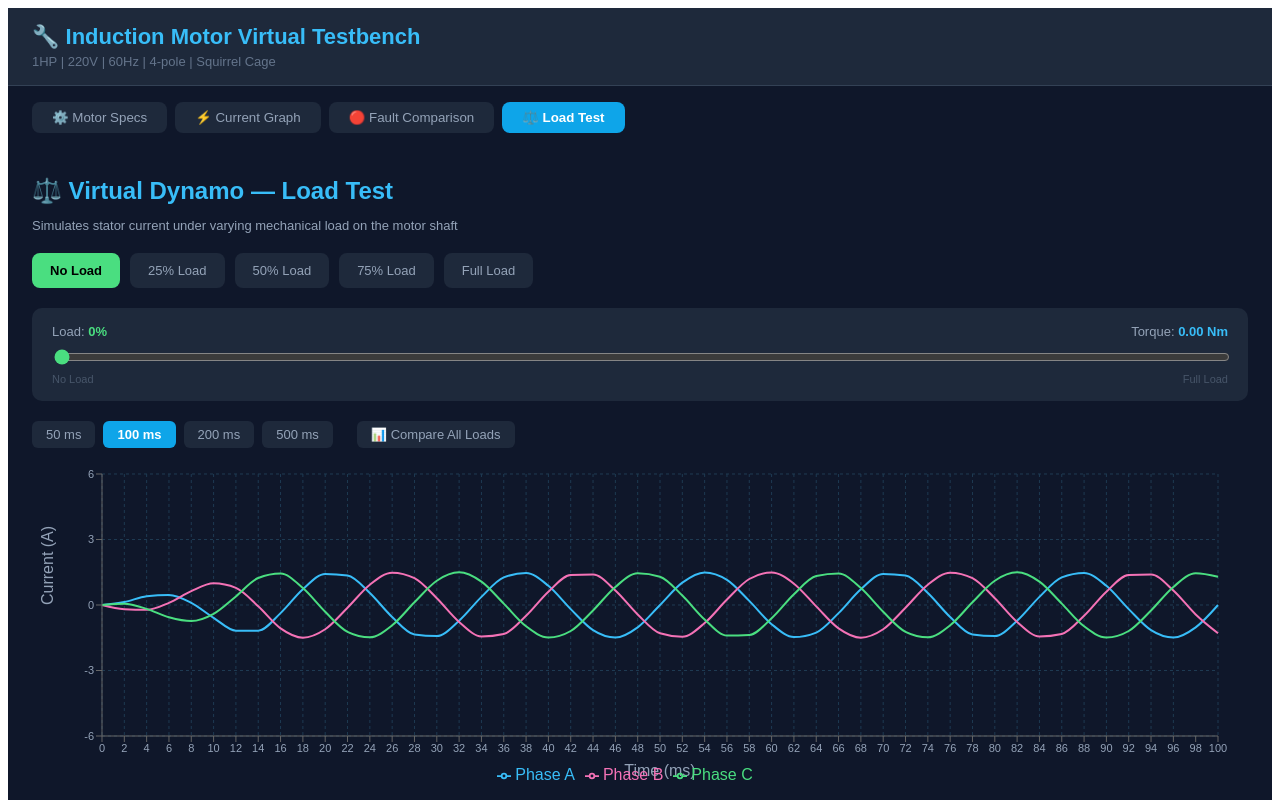
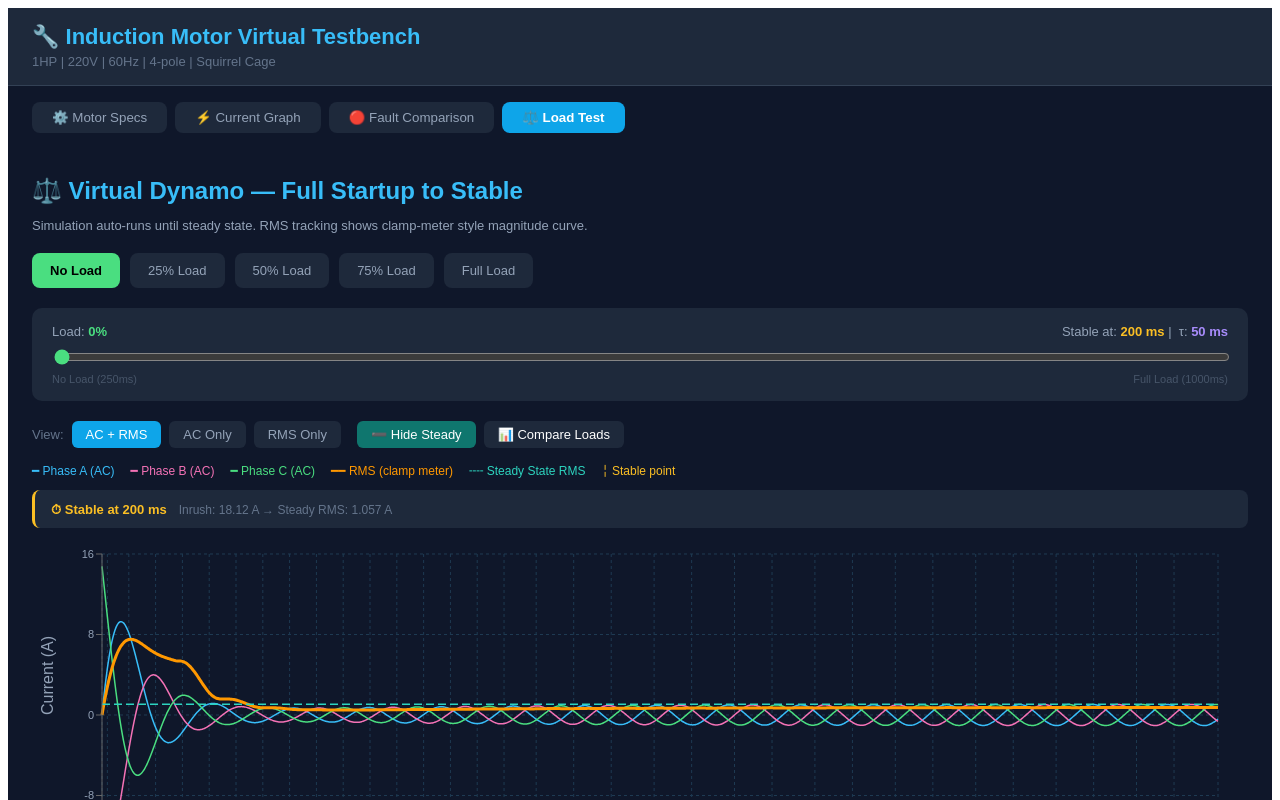
Before and after one commit to jwkimsmec/electric-motor-simulation, a React (Vite) app: page / in a window 1280 px wide. Both pictures are taken after a click on the button "⚖️ Load Test". Shown: the top 800 px of the page. Built offline with nearby package versions, Linux system fonts and the light colour scheme.

Commit message:
Add live RMS tracking line - clamp meter style view

```diff
--- a/src/components/LoadTest.jsx
+++ b/src/components/LoadTest.jsx
@@ -1,90 +1,124 @@
 import { useState, useEffect } from "react";
 import {
   LineChart, Line, XAxis, YAxis, CartesianGrid, Tooltip, Legend, ResponsiveContainer,
-  BarChart, Bar
+  BarChart, Bar, ReferenceLine
 } from "recharts";
 import { MOTOR } from "../motorParams.js";
 
-function generateLoadData(duration, loadPercent) {
+function getTimeToStable(loadPercent) {
+  const loadFactor = loadPercent / 100;
+  const tau_mech = 0.05 + loadFactor * 0.15;
+  return parseFloat((tau_mech * 5).toFixed(3));
+}
+
+function generateLoadData(loadPercent) {
   const data = [];
-  const omega = 2 * Math.PI * MOTOR.frequency;
+  const omega     = 2 * Math.PI * MOTOR.frequency;
+  const loadFactor = loadPercent / 100;
 
-  // Load affects current magnitude and slip
-  const loadFactor = loadPercent / 100;
-  const I_noload = MOTOR.current_low * 0.35;       // no-load current ~35% of rated
-  const I_load = I_noload + (MOTOR.current_low - I_noload) * loadFactor;
-  const peak = I_load * Math.sqrt(2);
+  const I_noload  = MOTOR.current_low * 0.35;
+  const I_rated   = MOTOR.current_low;
+  const I_startup = MOTOR.current_low * 6.0;
+  const I_steady  = I_noload + (I_rated - I_noload) * loadFactor;
 
-  // Slip increases with load
-  const slip = MOTOR.slip * loadFactor + 0.005;
-  const rpm = MOTOR.rpm_sync * (1 - slip);
+  const tau_mech  = 0.05 + loadFactor * 0.15;
+  const tau_elec  = 0.008;
+  const slip_steady = 0.005 + MOTOR.slip * loadFactor;
+  const rpm_steady  = MOTOR.rpm_sync * (1 - slip_steady);
+  const ripple      = loadFactor * 0.03;
 
-  // Small torque ripple at load
-  const ripple = loadFactor * 0.04;
+  const duration    = tau_mech * 5;
+  const stableTime  = parseFloat((tau_mech * 4 * 1000).toFixed(0));
 
-  const steps = Math.floor(duration * MOTOR.sample_rate);
+  const steps      = Math.floor(duration * MOTOR.sample_rate);
+  const downsample = Math.max(1, Math.floor(steps / 1000));
+
+  // RMS window: one full cycle = 1/60s samples
+  const rmsWindow  = Math.floor(MOTOR.sample_rate / MOTOR.frequency);
+  const iA_buffer  = [];
+
   for (let i = 0; i <= steps; i++) {
-    const t = i / MOTOR.sample_rate;
-    const env = t < 0.015 ? t / 0.015 : 1;
-    const r = 1 + ripple * Math.sin(2 * Math.PI * (rpm / 60) * MOTOR.poles / 2 * t);
+    const t         = i / MOTOR.sample_rate;
+    const inrush    = (I_startup - I_steady) * Math.exp(-t / tau_elec);
+    const transient = I_steady * (1 - Math.exp(-t / tau_mech));
+    const I_env     = inrush + transient;
 
-    if (i % 100 === 0) {
+    const slip_inst = Math.exp(-t / tau_mech) + slip_steady * (1 - Math.exp(-t / tau_mech));
+    const phase_acc = 2 * Math.PI * MOTOR.frequency * t * (1 - slip_inst * 0.3);
+    const r         = 1 + ripple * Math.sin(2 * Math.PI * (rpm_steady / 60) * MOTOR.poles / 2 * t);
+
+    const ia = I_env * r * Math.sin(phase_acc);
+
+    // Rolling RMS buffer (one cycle window)
+    iA_buffer.push(ia);
+    if (iA_buffer.length > rmsWindow) iA_buffer.shift();
+    const rms = Math.sqrt(iA_buffer.reduce((s, v) => s + v * v, 0) / iA_buffer.length);
+
+    if (i % downsample === 0) {
       data.push({
-        t: parseFloat((t * 1000).toFixed(3)),
-        IA: parseFloat((env * peak * r * Math.sin(omega * t)).toFixed(4)),
-        IB: parseFloat((env * peak * r * Math.sin(omega * t - (2 * Math.PI) / 3)).toFixed(4)),
-        IC: parseFloat((env * peak * r * Math.sin(omega * t + (2 * Math.PI) / 3)).toFixed(4)),
+        t:          parseFloat((t * 1000).toFixed(2)),
+        IA:         parseFloat(ia.toFixed(4)),
+        IB:         parseFloat((I_env * r * Math.sin(phase_acc - (2 * Math.PI) / 3)).toFixed(4)),
+        IC:         parseFloat((I_env * r * Math.sin(phase_acc + (2 * Math.PI) / 3)).toFixed(4)),
+        I_envelope: parseFloat(I_env.toFixed(4)),
+        I_steady:   parseFloat(I_steady.toFixed(4)),
+        I_rms_live: parseFloat(rms.toFixed(4)),
       });
     }
   }
-  return { data, I_rms: parseFloat(I_load.toFixed(3)), rpm: parseFloat(rpm.toFixed(1)), slip: parseFloat((slip * 100).toFixed(2)) };
+
+  return {
+    data,
+    I_rms:      parseFloat(I_steady.toFixed(3)),
+    I_start:    parseFloat(I_startup.toFixed(3)),
+    rpm:        parseFloat(rpm_steady.toFixed(1)),
+    slip:       parseFloat((slip_steady * 100).toFixed(2)),
+    duration:   parseFloat((duration * 1000).toFixed(0)),
+    stableTime,
+    tau_mech:   parseFloat((tau_mech * 1000).toFixed(0)),
+  };
 }
 
 const LOAD_PRESETS = [
-  { label: "No Load",    value: 0,   color: "#4ade80" },
-  { label: "25% Load",   value: 25,  color: "#a3e635" },
-  { label: "50% Load",   value: 50,  color: "#facc15" },
-  { label: "75% Load",   value: 75,  color: "#fb923c" },
-  { label: "Full Load",  value: 100, color: "#ef4444" },
+  { label: "No Load",   value: 0,   color: "#4ade80" },
+  { label: "25% Load",  value: 25,  color: "#a3e635" },
+  { label: "50% Load",  value: 50,  color: "#facc15" },
+  { label: "75% Load",  value: 75,  color: "#fb923c" },
+  { label: "Full Load", value: 100, color: "#ef4444" },
 ];
 
 export default function LoadTest() {
-  const [loadPercent, setLoadPercent] = useState(0);
-  const [duration, setDuration] = useState(0.1);
-  const [result, setResult] = useState({ data: [], I_rms: 0, rpm: 0, slip: 0 });
-  const [compareMode, setCompareMode] = useState(false);
-  const [compareData, setCompareData] = useState([]);
+  const [loadPercent,  setLoadPercent]  = useState(0);
+  const [result,       setResult]       = useState({ data: [], I_rms: 0, I_start: 0, rpm: 0, slip: 0, duration: 0, stableTime: 0, tau_mech: 0 });
+  const [showAC,       setShowAC]       = useState(true);
+  const [showEnvelope, setShowEnvelope] = useState(false);
+  const [showRMS,      setShowRMS]      = useState(true);
+  const [showSteady,   setShowSteady]   = useState(true);
+  const [compareMode,  setCompareMode]  = useState(false);
+  const [compareData,  setCompareData]  = useState([]);
+  const [viewMode,     setViewMode]     = useState("both"); // "both" | "ac" | "rms"
 
   useEffect(() => {
-    const r = generateLoadData(duration, loadPercent);
-    setResult(r);
-  }, [duration, loadPercent]);
+    setResult(generateLoadData(loadPercent));
+  }, [loadPercent]);
 
   useEffect(() => {
-    // Build bar chart data for all load levels
-    const bars = LOAD_PRESETS.map(p => {
-      const r = generateLoadData(0.1, p.value);
-      return {
-        load: p.label,
-        current: r.I_rms,
-        rpm: r.rpm,
-        slip: r.slip,
-        fill: p.color,
-      };
-    });
-    setCompareData(bars);
+    setCompareData(LOAD_PRESETS.map(p => {
+      const r = generateLoadData(p.value);
+      return { load: p.label, current: r.I_rms, rpm: r.rpm, stableTime: r.stableTime, color: p.color };
+    }));
   }, []);
 
   const preset = LOAD_PRESETS.find(p => p.value === loadPercent) || LOAD_PRESETS[0];
 
   return (
     <div>
-      <h2 style={{ color: "#38bdf8", marginBottom: 4 }}>⚖️ Virtual Dynamo — Load Test</h2>
+      <h2 style={{ color: "#38bdf8", marginBottom: 4 }}>⚖️ Virtual Dynamo — Full Startup to Stable</h2>
       <p style={{ color: "#94a3b8", fontSize: 13, marginBottom: 20 }}>
-        Simulates stator current under varying mechanical load on the motor shaft
+        Simulation auto-runs until steady state. RMS tracking shows clamp-meter style magnitude curve.
       </p>
 
-      {/* Load preset buttons */}
+      {/* Load presets */}
       <div style={{ display: "flex", gap: 10, marginBottom: 20, flexWrap: "wrap" }}>
         {LOAD_PRESETS.map(p => (
           <button key={p.value} onClick={() => setLoadPercent(p.value)}
@@ -92,8 +126,7 @@ export default function LoadTest() {
               padding: "10px 18px", borderRadius: 8, border: "none", cursor: "pointer",
               background: loadPercent === p.value ? p.color : "#1e293b",
               color: loadPercent === p.value ? "#000" : "#94a3b8",
-              fontWeight: loadPercent === p.value ? "bold" : "normal",
-              fontSize: 13
+              fontWeight: loadPercent === p.value ? "bold" : "normal", fontSize: 13
             }}>
             {p.label}
           </button>
@@ -103,43 +136,85 @@ export default function LoadTest() {
       {/* Slider */}
       <div style={{ background: "#1e293b", borderRadius: 10, padding: "16px 20px", marginBottom: 20 }}>
         <div style={{ display: "flex", justifyContent: "space-between", marginBottom: 8 }}>
-          <span style={{ color: "#94a3b8", fontSize: 13 }}>Load: <strong style={{ color: preset.color }}>{loadPercent}%</strong></span>
-          <span style={{ color: "#94a3b8", fontSize: 13 }}>Torque: <strong style={{ color: "#38bdf8" }}>{(MOTOR.torque_nm * loadPercent / 100).toFixed(2)} Nm</strong></span>
+          <span style={{ color: "#94a3b8", fontSize: 13 }}>
+            Load: <strong style={{ color: preset.color }}>{loadPercent}%</strong>
+          </span>
+          <span style={{ color: "#94a3b8", fontSize: 13 }}>
+            Stable at: <strong style={{ color: "#fbbf24" }}>{result.stableTime} ms</strong>
+            &nbsp;|&nbsp; τ: <strong style={{ color: "#a78bfa" }}>{result.tau_mech} ms</strong>
+          </span>
         </div>
         <input type="range" min="0" max="100" value={loadPercent}
           onChange={e => setLoadPercent(Number(e.target.value))}
           style={{ width: "100%", accentColor: preset.color }} />
         <div style={{ display: "flex", justifyContent: "space-between", fontSize: 11, color: "#475569", marginTop: 4 }}>
-          <span>No Load</span><span>Full Load</span>
+          <span>No Load (250ms)</span><span>Full Load (1000ms)</span>
         </div>
       </div>
 
-      {/* Time window */}
-      <div style={{ display: "flex", gap: 8, marginBottom: 16 }}>
-        {[0.05, 0.1, 0.2, 0.5].map(d => (
-          <button key={d} onClick={() => setDuration(d)}
+      {/* View mode */}
+      <div style={{ display: "flex", gap: 8, marginBottom: 16, flexWrap: "wrap" }}>
+        <span style={{ color: "#64748b", fontSize: 13, alignSelf: "center" }}>View:</span>
+        {[
+          { id: "both", label: "AC + RMS" },
+          { id: "ac",   label: "AC Only" },
+          { id: "rms",  label: "RMS Only" },
+        ].map(v => (
+          <button key={v.id} onClick={() => setViewMode(v.id)}
             style={{
               padding: "6px 14px", borderRadius: 6, border: "none", cursor: "pointer",
-              background: duration === d ? "#0ea5e9" : "#1e293b",
-              color: duration === d ? "#fff" : "#94a3b8",
-              fontWeight: duration === d ? "bold" : "normal", fontSize: 13
+              background: viewMode === v.id ? "#0ea5e9" : "#1e293b",
+              color: viewMode === v.id ? "#fff" : "#94a3b8", fontSize: 13
             }}>
-            {d * 1000} ms
+            {v.label}
           </button>
         ))}
-
+        <button onClick={() => setShowSteady(!showSteady)}
+          style={{
+            padding: "6px 14px", borderRadius: 6, border: "none", cursor: "pointer",
+            background: showSteady ? "#0f766e" : "#1e293b", color: "#fff", fontSize: 13, marginLeft: 8
+          }}>
+          {showSteady ? "➖ Hide Steady" : "➖ Show Steady"}
+        </button>
         <button onClick={() => setCompareMode(!compareMode)}
           style={{
             padding: "6px 14px", borderRadius: 6, border: "none", cursor: "pointer",
-            background: compareMode ? "#7c3aed" : "#1e293b",
-            color: compareMode ? "#fff" : "#94a3b8", fontSize: 13, marginLeft: 16
+            background: compareMode ? "#7c3aed" : "#1e293b", color: "#fff", fontSize: 13
           }}>
-          📊 {compareMode ? "Hide Compare" : "Compare All Loads"}
+          📊 {compareMode ? "Hide Compare" : "Compare Loads"}
         </button>
       </div>
 
-      {/* Current waveform */}
-      <ResponsiveContainer width="100%" height={340}>
+      {/* Legend explanation */}
+      <div style={{ display: "flex", gap: 16, marginBottom: 12, flexWrap: "wrap" }}>
+        {viewMode !== "rms" && (
+          <>
+            <span style={{ fontSize: 12, color: "#38bdf8" }}>━ Phase A (AC)</span>
+            <span style={{ fontSize: 12, color: "#f472b6" }}>━ Phase B (AC)</span>
+            <span style={{ fontSize: 12, color: "#4ade80" }}>━ Phase C (AC)</span>
+          </>
+        )}
+        {viewMode !== "ac" && (
+          <span style={{ fontSize: 12, color: "#ff9800" }}>━━ RMS (clamp meter)</span>
+        )}
+        {showSteady && (
+          <span style={{ fontSize: 12, color: "#2dd4bf" }}>╌╌ Steady State RMS</span>
+        )}
+        <span style={{ fontSize: 12, color: "#fbbf24" }}>╎ Stable point</span>
+      </div>
+
+      {/* Stable marker info */}
+      <div style={{ background: "#1e293b", borderRadius: 8, padding: "10px 16px", marginBottom: 16, borderLeft: "3px solid #fbbf24" }}>
+        <span style={{ color: "#fbbf24", fontWeight: "bold", fontSize: 13 }}>
+          ⏱ Stable at {result.stableTime} ms
+        </span>
+        <span style={{ color: "#64748b", fontSize: 12, marginLeft: 12 }}>
+          Inrush: {result.I_start} A → Steady RMS: {result.I_rms} A
+        </span>
+      </div>
+
+      {/* Chart */}
+      <ResponsiveContainer width="100%" height={400}>
         <LineChart data={result.data} margin={{ top: 10, right: 30, left: 10, bottom: 20 }}>
           <CartesianGrid strokeDasharray="3 3" stroke="#1e3a52" />
           <XAxis dataKey="t"
@@ -147,27 +222,45 @@ export default function LoadTest() {
             tick={{ fill: "#94a3b8", fontSize: 11 }} />
           <YAxis
             label={{ value: "Current (A)", angle: -90, position: "insideLeft", fill: "#94a3b8" }}
-            tick={{ fill: "#94a3b8", fontSize: 11 }} domain={[-6, 6]} />
+            tick={{ fill: "#94a3b8", fontSize: 11 }} />
           <Tooltip
             contentStyle={{ background: "#1e293b", border: "1px solid #334155", color: "#e2e8f0" }}
-            formatter={(v, name) => [v + " A", name]}
+            formatter={(v, name) => [parseFloat(v).toFixed(3) + " A", name]}
             labelFormatter={l => "t = " + l + " ms"} />
           <Legend wrapperStyle={{ color: "#94a3b8" }} />
-          <Line type="monotone" dataKey="IA" stroke="#38bdf8" dot={false} strokeWidth={2} name="Phase A" />
-          <Line type="monotone" dataKey="IB" stroke="#f472b6" dot={false} strokeWidth={2} name="Phase B" />
-          <Line type="monotone" dataKey="IC" stroke="#4ade80" dot={false} strokeWidth={2} name="Phase C" />
+
+          <ReferenceLine x={result.stableTime} stroke="#fbbf24" strokeDasharray="6 3"
+            label={{ value: "Stable", fill: "#fbbf24", fontSize: 11, position: "top" }} />
+
+          {viewMode !== "rms" && <>
+            <Line type="monotone" dataKey="IA" stroke="#38bdf8" dot={false} strokeWidth={1.5} name="Phase A" />
+            <Line type="monotone" dataKey="IB" stroke="#f472b6" dot={false} strokeWidth={1.5} name="Phase B" />
+            <Line type="monotone" dataKey="IC" stroke="#4ade80" dot={false} strokeWidth={1.5} name="Phase C" />
+          </>}
+
+          {viewMode !== "ac" && (
+            <Line type="monotone" dataKey="I_rms_live" stroke="#ff9800" dot={false}
+              strokeWidth={3} name="RMS (live)" />
+          )}
+
+          {showSteady && (
+            <Line type="monotone" dataKey="I_steady" stroke="#2dd4bf" dot={false}
+              strokeWidth={1.5} strokeDasharray="8 4" name="Steady RMS" />
+          )}
         </LineChart>
       </ResponsiveContainer>
 
       {/* Stats */}
       <div style={{ display: "flex", gap: 14, marginTop: 20, flexWrap: "wrap" }}>
         {[
-          ["Load",       loadPercent + "%",               preset.color],
-          ["RMS Current", result.I_rms + " A",            "#38bdf8"],
-          ["Speed",      result.rpm + " rpm",             "#a78bfa"],
-          ["Slip",       result.slip + "%",               "#fb923c"],
-          ["Torque",     (MOTOR.torque_nm * loadPercent / 100).toFixed(2) + " Nm", "#facc15"],
-          ["Power Out",  (MOTOR.power_w * loadPercent / 100).toFixed(0) + " W",   "#4ade80"],
+          ["Load",           loadPercent + "%",                                preset.color],
+          ["Inrush Current", result.I_start + " A",                           "#ef4444"],
+          ["Steady RMS",     result.I_rms + " A",                             "#38bdf8"],
+          ["Stable Time",    result.stableTime + " ms",                       "#fbbf24"],
+          ["Speed",          result.rpm + " rpm",                             "#a78bfa"],
+          ["Slip",           result.slip + "%",                               "#fb923c"],
+          ["τ mech",         result.tau_mech + " ms",                         "#64748b"],
+          ["Power Out",      (MOTOR.power_w * loadPercent / 100).toFixed(0) + " W", "#4ade80"],
         ].map(([label, val, color]) => (
           <div key={label} style={{ background: "#1e293b", borderRadius: 8, padding: "10px 16px", minWidth: 120 }}>
             <div style={{ fontSize: 11, color: "#64748b", marginBottom: 2 }}>{label}</div>
@@ -176,24 +269,20 @@ export default function LoadTest() {
         ))}
       </div>
 
-      {/* Compare bar chart */}
+      {/* Compare chart */}
       {compareMode && (
         <div style={{ marginTop: 28 }}>
-          <h3 style={{ color: "#94a3b8", marginBottom: 12 }}>📊 RMS Current vs Load Level</h3>
+          <h3 style={{ color: "#94a3b8", marginBottom: 12 }}>📊 Time to Stable vs Load Level</h3>
           <ResponsiveContainer width="100%" height={220}>
             <BarChart data={compareData} margin={{ top: 5, right: 30, left: 10, bottom: 5 }}>
               <CartesianGrid strokeDasharray="3 3" stroke="#1e3a52" />
               <XAxis dataKey="load" tick={{ fill: "#94a3b8", fontSize: 11 }} />
               <YAxis tick={{ fill: "#94a3b8", fontSize: 11 }}
-                label={{ value: "I rms (A)", angle: -90, position: "insideLeft", fill: "#94a3b8" }} />
+                label={{ value: "Time (ms)", angle: -90, position: "insideLeft", fill: "#94a3b8" }} />
               <Tooltip
                 contentStyle={{ background: "#1e293b", border: "1px solid #334155", color: "#e2e8f0" }}
-                formatter={(v) => [v + " A", "RMS Current"]} />
-              <Bar dataKey="current" radius={[6, 6, 0, 0]}>
-                {compareData.map((entry, i) => (
-                  <rect key={i} fill={entry.fill} />
-                ))}
-              </Bar>
+                formatter={(v) => [v + " ms", "Time to Stable"]} />
+              <Bar dataKey="stableTime" radius={[6, 6, 0, 0]} fill="#fbbf24" name="Time to Stable" />
             </BarChart>
           </ResponsiveContainer>
         </div>
```
